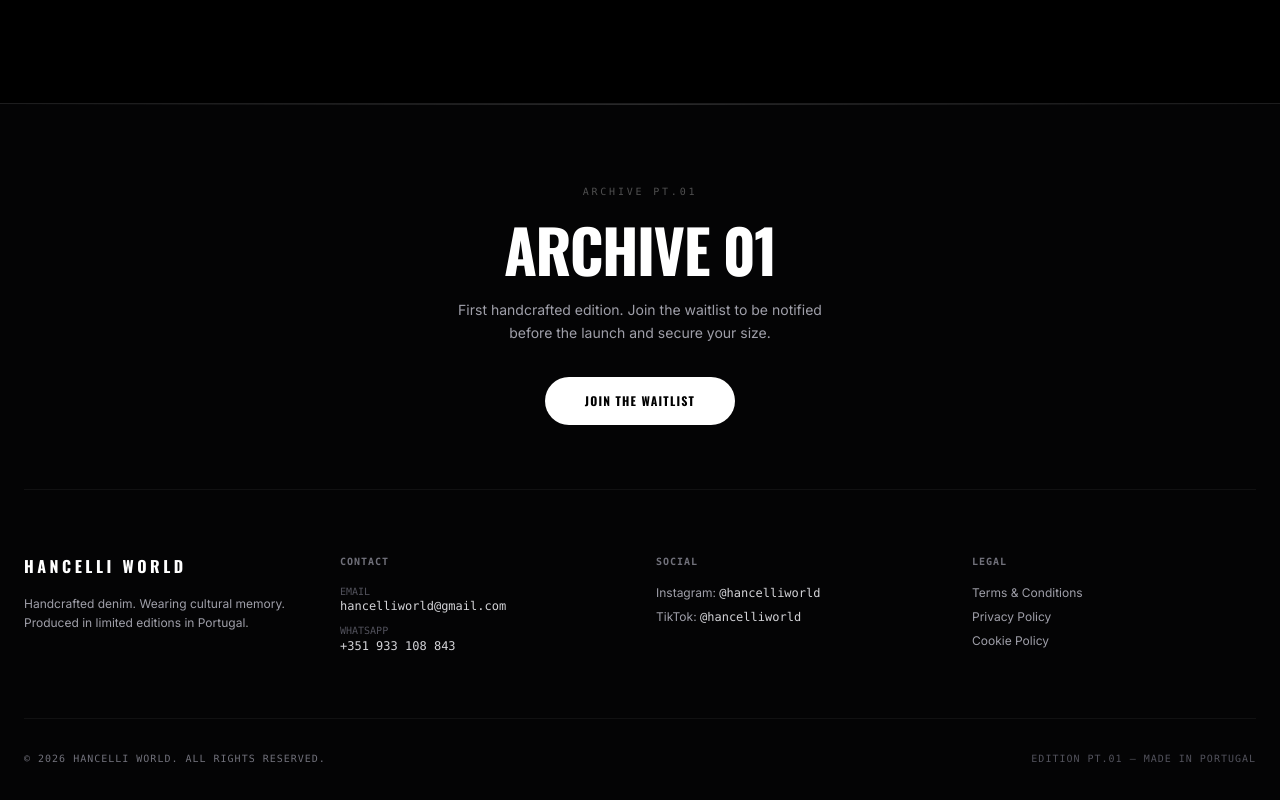
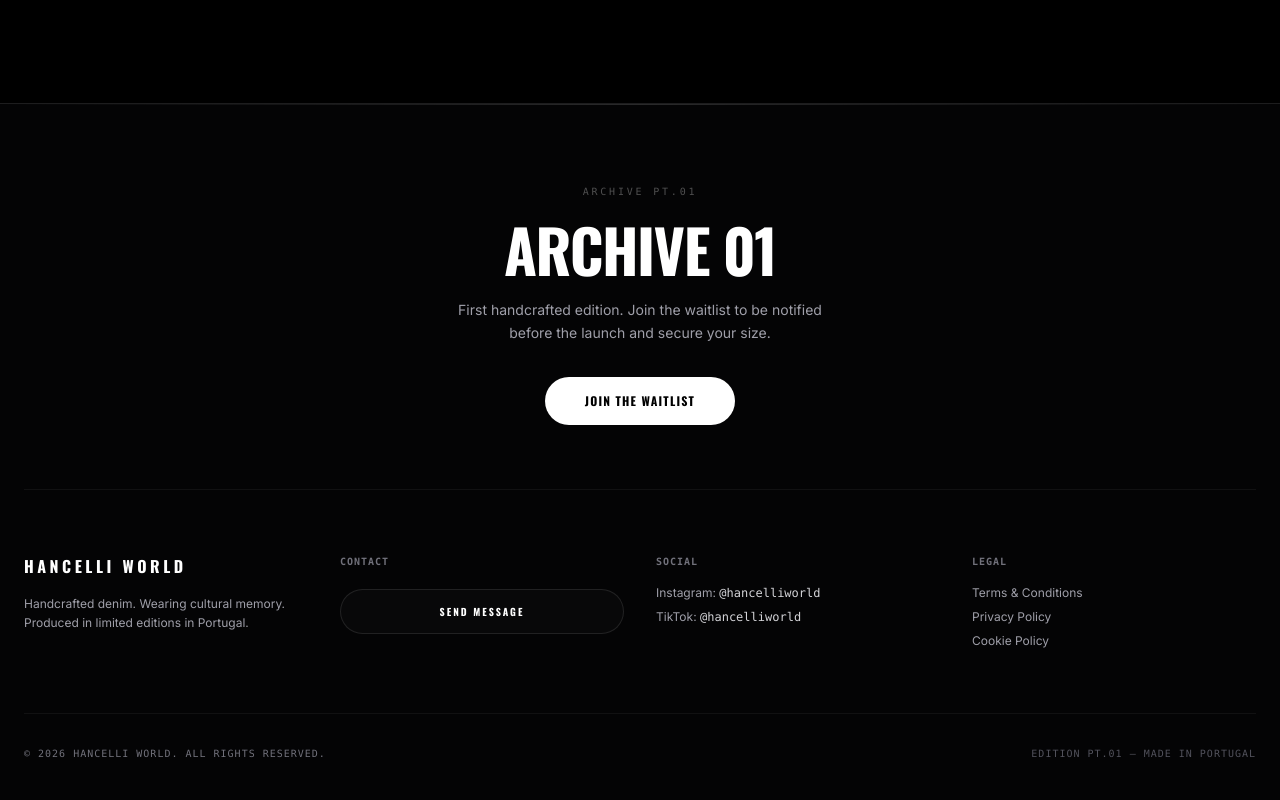
Before and after one commit to cramerfrancisco2015-sketch/HANCELLI-WORLD-SITE, a Next.js app: page / in a window 1280 px wide. Shown: the part 5983-6783 px from the top of the page. Built offline with nearby package versions, Linux system fonts and the light colour scheme.

Commit message:
fix: replace exposed personal contact with premium contact CTA

```diff
--- a/components/ui/checkout.tsx
+++ b/components/ui/checkout.tsx
@@ -61,19 +61,13 @@ export default function Checkout({ lang, onLanguageChange }: CheckoutProps) {
           {/* Column 2: Contacto */}
           <div className="flex flex-col gap-4">
             <span className="text-[10px] uppercase tracking-widest text-zinc-500 font-mono font-bold">{t.columnContact}</span>
-            <div className="flex flex-col gap-2.5 text-xs text-zinc-400">
-              <a href="mailto:hancelliworld@gmail.com" className="flex flex-col hover:text-white transition-colors group">
-                <span className="text-[10px] text-zinc-600 uppercase font-mono group-hover:text-zinc-400">Email</span>
-                <span className="font-mono text-zinc-300">hancelliworld@gmail.com</span>
-              </a>
+            <div className="flex flex-col gap-2.5">
               <a
-                href="https://wa.me/351933108843?text=Ol%C3%A1%20HANCELLI%20WORLD%2C%20quero%20saber%20mais%20sobre%20a%20pr%C3%A9-lista%20do%20Archive%20PT.01"
-                target="_blank"
-                rel="noopener noreferrer"
-                className="flex flex-col hover:text-white transition-colors group"
+                href="mailto:hancelliworld@gmail.com?subject=HANCELLI%20WORLD%20%E2%80%94%20Contacto"
+                className="inline-flex items-center justify-center w-full px-5 py-3.5 border border-white/10 hover:border-white/35 bg-white/[0.02] hover:bg-white/[0.06] text-white text-[10px] font-bold tracking-[0.2em] uppercase transition-all duration-300 rounded-full text-center relative z-20 pointer-events-auto touch-manipulation cursor-pointer mt-1"
+                style={{ fontFamily: 'Oswald, sans-serif' }}
               >
-                <span className="text-[10px] text-zinc-600 uppercase font-mono group-hover:text-zinc-400">WhatsApp</span>
-                <span className="font-mono text-zinc-300">+351 933 108 843</span>
+                {t.btnContact}
               </a>
             </div>
           </div>
--- a/lib/translations.ts
+++ b/lib/translations.ts
@@ -85,6 +85,7 @@ export interface TranslationSchema {
     footerBtn: string;
     brandDesc: string;
     columnContact: string;
+    btnContact: string;
     columnSocial: string;
     columnLegal: string;
     linkTerms: string;
@@ -190,6 +191,7 @@ export const translations: Record<Language, TranslationSchema> = {
       footerBtn: "ENTRAR NA LISTA DE ESPERA",
       brandDesc: "Jeans feito à mão. Memória cultural para vestir. Produzido em edições limitadas em Portugal.",
       columnContact: "CONTACTO",
+      btnContact: "ENVIAR MENSAGEM",
       columnSocial: "REDES SOCIAIS",
       columnLegal: "LEGAL",
       linkTerms: "Termos e Condições",
@@ -293,6 +295,7 @@ export const translations: Record<Language, TranslationSchema> = {
       footerBtn: "JOIN THE WAITLIST",
       brandDesc: "Handcrafted denim. Wearing cultural memory. Produced in limited editions in Portugal.",
       columnContact: "CONTACT",
+      btnContact: "SEND MESSAGE",
       columnSocial: "SOCIAL",
       columnLegal: "LEGAL",
       linkTerms: "Terms & Conditions",
@@ -396,6 +399,7 @@ export const translations: Record<Language, TranslationSchema> = {
       footerBtn: "REJOINDRE LA WAITLIST",
       brandDesc: "Jeans fait main. Mémoire culturelle à porter. Fabriqué en éditions limitées au Portugal.",
       columnContact: "CONTACT",
+      btnContact: "ENVOYER UN MESSAGE",
       columnSocial: "RÉSEAUX",
       columnLegal: "LÉGAL",
       linkTerms: "Conditions Générales",
@@ -499,6 +503,7 @@ export const translations: Record<Language, TranslationSchema> = {
       footerBtn: "AUF DIE WAITLIST EINTRAGEN",
       brandDesc: "Handgefertigtes Denim. Kulturgedächtnis zum Tragen. In limitierter Stückzahl in Portugal produziert.",
       columnContact: "KONTAKT",
+      btnContact: "NACHRICHT SENDEN",
       columnSocial: "MEDIEN",
       columnLegal: "RECHTLICHES",
       linkTerms: "AGB & Bedingungen",
@@ -602,6 +607,7 @@ export const translations: Record<Language, TranslationSchema> = {
       footerBtn: "加入候补名单",
       brandDesc: "纯手工丹宁。穿在身上的文化记忆。于葡萄牙限量手工制造。",
       columnContact: "联系我们",
+      btnContact: "发送消息",
       columnSocial: "社交媒体",
       columnLegal: "法律条款",
       linkTerms: "使用条款与服务协议",
```
